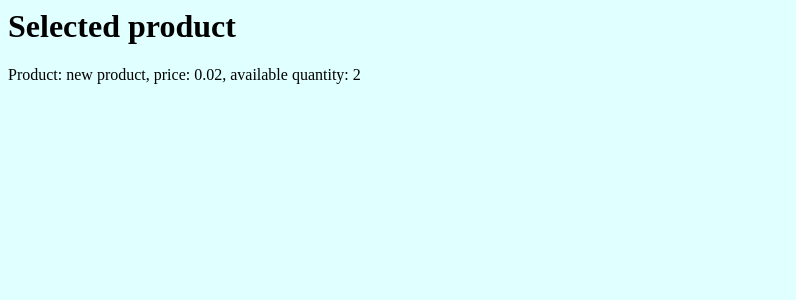
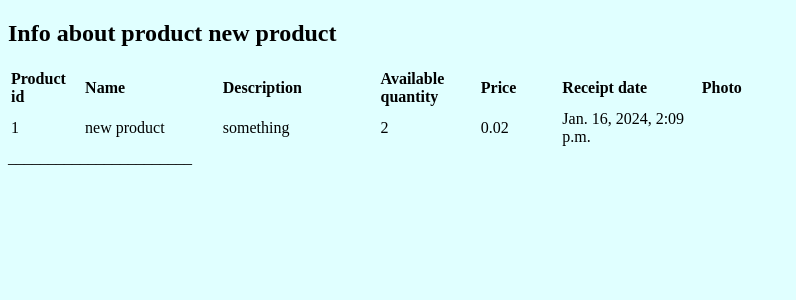
Before and after one commit to oksanaverkh/Django_hw, a Django app: page /get_product/1 in a window 1280 px wide. Shown: the top 300 px of the page, without its empty margins (0-796 px from the left). Run offline with Django 5.2, Linux system fonts and the light colour scheme; data comes from the database, SQL or seed files in the repository; both versions use the stored data as it was after the commit.

Commit message:
final commit

```diff
--- a/homework_project/settings.py
+++ b/homework_project/settings.py
@@ -159,3 +159,6 @@ LOGGING = {
         },
     },
 }
+
+MEDIA_URL = '/media/'
+MEDIA_ROOT = BASE_DIR / 'media'
--- a/hw_app/models.py
+++ b/hw_app/models.py
@@ -1,6 +1,6 @@
 from django.db import models
 
-
+# Homework 3
 class Client(models.Model):
     name = models.CharField(max_length=100)
     email = models.EmailField()
@@ -11,6 +11,11 @@ class Client(models.Model):
     def __str__(self):
         return f'Client: {self.name}, email: {self.email}, telephone: {self.telephone}'
 
+# Homework 4
+# Домашнее задание
+# Измените модель продукта, добавьте поле для хранения фотографии продукта.
+# Создайте форму, которая позволит сохранять фото.
+
 
 class Product(models.Model):
     name = models.CharField(max_length=100)
@@ -18,6 +23,8 @@ class Product(models.Model):
     price = models.DecimalField(max_digits=8, decimal_places=2)
     quantity = models.IntegerField()
     receipt_date = models.DateTimeField(auto_now_add=True)
+    image_field = models.ImageField(
+        null=True, blank=True, default=None, upload_to='media/')
 
     def __str__(self):
         return f'Product: {self.name}, price: {self.price}, available quantity: {self.quantity}'
@@ -29,8 +36,6 @@ class Order(models.Model):
     total_price = models.DecimalField(max_digits=8, decimal_places=2)
     order_date = models.DateTimeField(auto_now_add=True)
 
-
-
     def __str__(self):
 
         return f'Order: customer: {self.customer}, total price: {self.total_price}, order date: {self.order_date}\n'
--- /dev/null
+++ b/hw_app/templates/hw_app/product_card.html
@@ -0,0 +1,31 @@
+{% extends 'hw_app/base.html' %}
+
+{% block title %}Info about product{% endblock %}
+
+{% block content %}
+
+<body style="background-color:LightCyan">
+    <h2>Info about product {{ product.name }}</h2>
+    <table>
+        <tr>
+            <th style="width:100px; text-align:left">Product id</th>
+            <th style="width:300px; text-align:left">Name</th>
+            <th style="width:300px; text-align:left">Description</th>
+            <th style="width:160px; text-align:left">Available quantity</th>
+            <th style="width:160px; text-align:left">Price</th>
+            <th style="width:300px; text-align:left">Receipt date</th>
+            <th style="width:1600px; text-align:left">Photo</th>
+        </tr>
+
+        <tr>
+            <td>{{ product.pk }}</td>
+            <td>{{ product.name }}</td>
+            <td>{{ product.description }}</td>
+            <td>{{ product.quantity }}</td>
+            <td>{{ product.price }}</td>
+            <td>{{ product.receipt_date }}</td>
+            <td>{{ product.image_field }}</td>
+        </tr>
+    </table>
+</body>
+{% endblock %}
--- a/hw_app/urls.py
+++ b/hw_app/urls.py
@@ -2,14 +2,23 @@ from django.urls import path
 from . import views
 
 urlpatterns = [
+    # Homework 1
     path('', views.index, name='index'),
     path('about/', views.about, name='about'),
+    # Homework 2
     path('products/', views.get_all_products, name='products'),
     path('get_product/<int:pk>', views.get_product, name='get_product'),
     path('get_client/<int:pk>', views.get_client, name='get_client'),
     path('get_order/<int:pk>', views.get_order, name='get_order'),
-    path('get_clients_orders/<int:pk>', views.get_all_clients_orders, name='get_clients_orders'),
-    path('get_order_products/<int:pk>', views.get_all_order_products, name='get_order_products'),
-    path('get_all_client_products/<int:client_id>/<int:days_num>', views.get_all_client_products, name='get_all_client_products'),
-
+    # Homework 3
+    path('get_clients_orders/<int:pk>',
+         views.get_all_clients_orders, name='get_clients_orders'),
+    path('get_order_products/<int:pk>',
+         views.get_all_order_products, name='get_order_products'),
+    path('get_all_client_products/<int:client_id>/<int:days_num>',
+         views.get_all_client_products, name='get_all_client_products'),
+    # Homework 4
+    path('upload_image/<int:product_id>',
+         views.upload_image, name='upload_image'),
+    path('update_product/', views.update_product, name='update_product'),
 ]
--- a/hw_app/views.py
+++ b/hw_app/views.py
@@ -2,11 +2,15 @@ from django.shortcuts import render
 from django.http import HttpResponse
 import logging
 from . models import Client, Product, Order
+from django.core.files.storage import FileSystemStorage
+from . forms import ImageForm, ProductEditForm
 import datetime
 import pytz
 
 utc = pytz.UTC
 logger = logging.getLogger(__name__)
+
+# Homework 1
 
 
 def index(request):
@@ -33,6 +37,8 @@ def about(request):
 """
     return HttpResponse(html)
 
+# Homework 2
+
 
 def get_all_products(request):
     logger.info('Page with all products list accessed')
@@ -52,14 +58,15 @@ def get_all_products(request):
 def get_product(request, pk):
     logger.info('Page about selected product accessed')
     product = Product.objects.filter(pk=int(pk)).first()
-    html = f"""
-    <body bgcolor="LightCyan">
-        <h1>Selected product</h1>
-        { product }
-    </body>
-    """
+    # html = f"""
+    # <body bgcolor="LightCyan">
+    #     <h1>Selected product</h1>
+    #     { product }
+    # </body>
+    # """
 
-    return (HttpResponse(html))
+    # return (HttpResponse(html))
+    return render(request, template_name='hw_app/product_card.html', context={'product': product})
 
 
 def get_client(request, pk):
@@ -89,6 +96,7 @@ def get_order(request, pk):
 
     return (HttpResponse(html))
 
+# Homework 3
 # Задание №7
 # Доработаем задачу 8 из прошлого семинара про клиентов, товары и заказы.
 # Создайте шаблон для вывода всех заказов клиента и
@@ -138,3 +146,60 @@ def get_all_client_products(request, client_id, days_num):
     logger.info("Page about products ever ordered accessed")
     return render(request, template_name='hw_app/all_client_products.html',
                   context={'client': client, 'total_products_list': total_products_list, 'days_num': days_num, 'start_time': start_time})
+
+# Homework 4
+# Задание №6
+# Доработаем задачу про клиентов, заказы и товары из
+# прошлого семинара.
+# Создайте форму для редактирования товаров в базе данных.
+
+
+def update_product(request):
+    if request.method == 'POST':
+        form = ProductEditForm(request.POST)
+        message = 'Data error'
+        if form.is_valid():
+            product = form.cleaned_data['product']
+            prod_name = product.name
+            product_to_edit = Product.objects.filter(name=prod_name).first()
+
+            name = form.cleaned_data['name']
+            description = form.cleaned_data['description']
+            price = form.cleaned_data['price']
+            quantity = form.cleaned_data['quantity']
+
+            product_to_edit.name = name
+            product_to_edit.description = description
+            product_to_edit.price = price
+            product_to_edit.quantity = quantity
+
+            product_to_edit.save()
+            message = 'Product updated'
+            logger.info(f"Product {product_to_edit} updated")
+
+    else:
+        form = ProductEditForm()
+        message = 'Fill the form'
+        logger.info("Page about updating product accessed")
+
+    return render(request, 'hw_app/update_product.html', {'form': form, 'message': message})
+
+
+# Задание
+# Измените модель продукта, добавьте поле для хранения фотографии продукта.
+# Создайте форму, которая позволит сохранять фото.
+def upload_image(request, product_id):
+    if request.method == 'POST':
+        form = ImageForm(request.POST, request.FILES)
+        if form.is_valid():
+            product = Product.objects.filter(pk=product_id).first()
+            image = form.cleaned_data['image']
+            fs = FileSystemStorage()
+
+            product.image_field = fs.save(image.name, image)
+            product.save()
+            logger.info("Image saved")
+    else:
+        form = ImageForm()
+        logger.info("Page about uploading image accessed")
+    return render(request, 'hw_app/upload_image.html', {'form': form})
```
Also changed, not shown: hw_app/forms.py (added, +23 -0 lines), hw_app/templates/hw_app/all_client_products.html (+1 -11 lines), hw_app/templates/hw_app/order.html (+0 -7 lines), hw_app/templates/hw_app/products.html (+0 -7 lines), hw_app/templates/hw_app/update_product.html (added, +11 -0 lines), hw_app/templates/hw_app/upload_image.html (added, +11 -0 lines), db.sqlite3, hw_app/migrations/0002_product_image_field.py (added), media/Blanche_de_Bruxelles.JPG (added).
